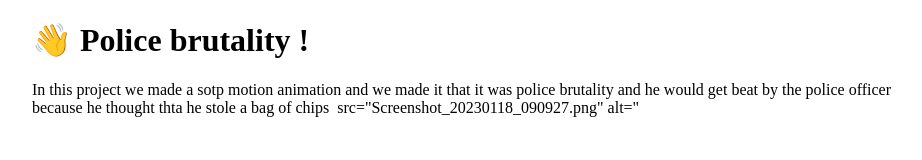
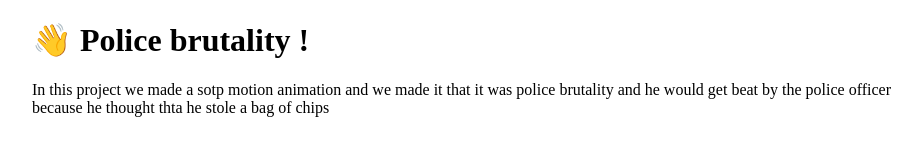
Before and after one commit to MatthewDiazz/MathewDiaz, a plain HTML site: page index.html in a window 1280 px wide. Shown: the whole page, without its empty margins (158-1080 px from the left). Drawn offline with Linux system fonts and the light colour scheme.

Commit message:
Update index.html

```diff
--- a/index.html
+++ b/index.html
@@ -13,7 +13,7 @@
   	<p>
     In this project we made a sotp motion animation and we made it that it was police brutality and he would get beat by the police officer because he thought thta he stole a bag of chips
 
-    <img> src="Screenshot_20230118_090927.png" alt="
+
 </p>
 
   </body>
```
